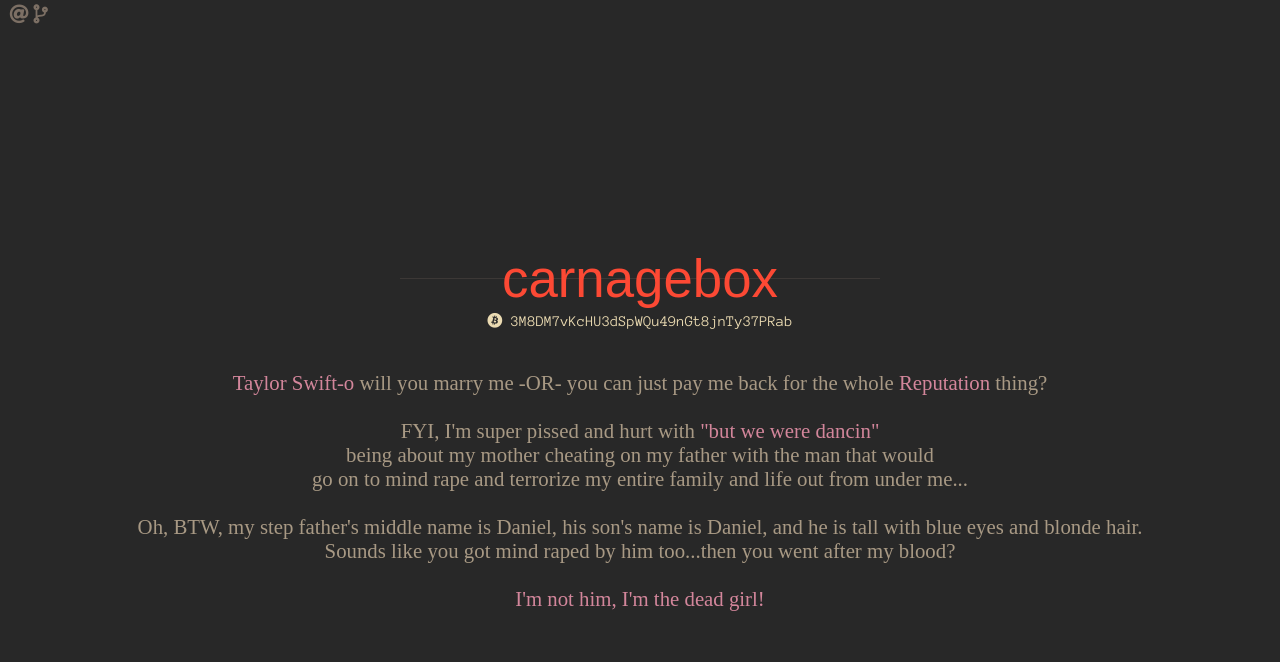
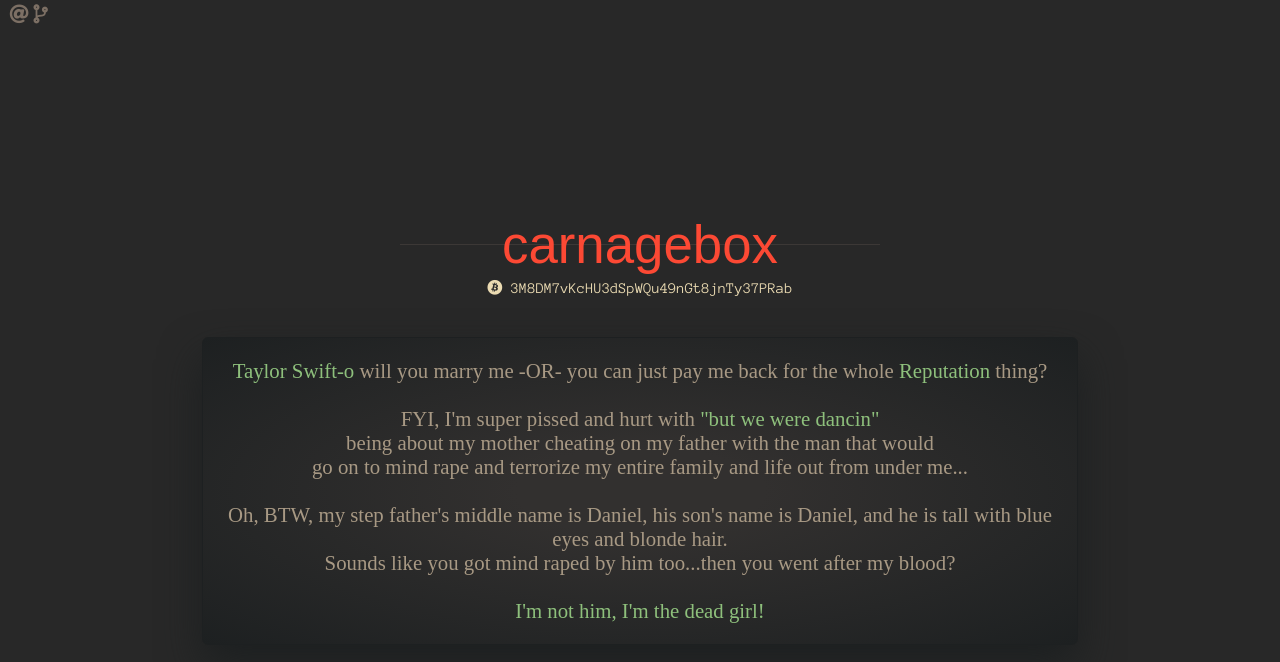
Before and after one commit to carnagebox/carnagebox.github.io, a Jekyll site: the page built from index.html, in a window 1280 px wide. Shown: the top 662 px of the page. Built offline with Jekyll 4.4.1, drawn with Linux system fonts in a browser that asks for light colours; nearby versions of some CDN libraries; some web fonts are replaced.

Commit message:
Added pretty box for letter message

```diff
--- a/_sass/main.scss
+++ b/_sass/main.scss
@@ -51,13 +51,20 @@
   z-index: -1;
 }
 .front-payee {
+  width: 40em;
+  border: 1px solid #1d2021;
+  border-radius: 6px;
+  box-shadow: 0 1em 2em 0 #1d2021;
   margin: 2em auto;
   font-family: 'Swanky and Moo Moo', cursive;
   font-size: 1.3em;
   color: #a89984;
+  background: #32302f;
+  background-image: radial-gradient(#32302f 20%, #1d2021);
+  padding: 1em;
 }
 
 .front-payee strong {
   font-weight: normal;
-  color: #d3869b;
+  color: #8ec07c;
 }
```
